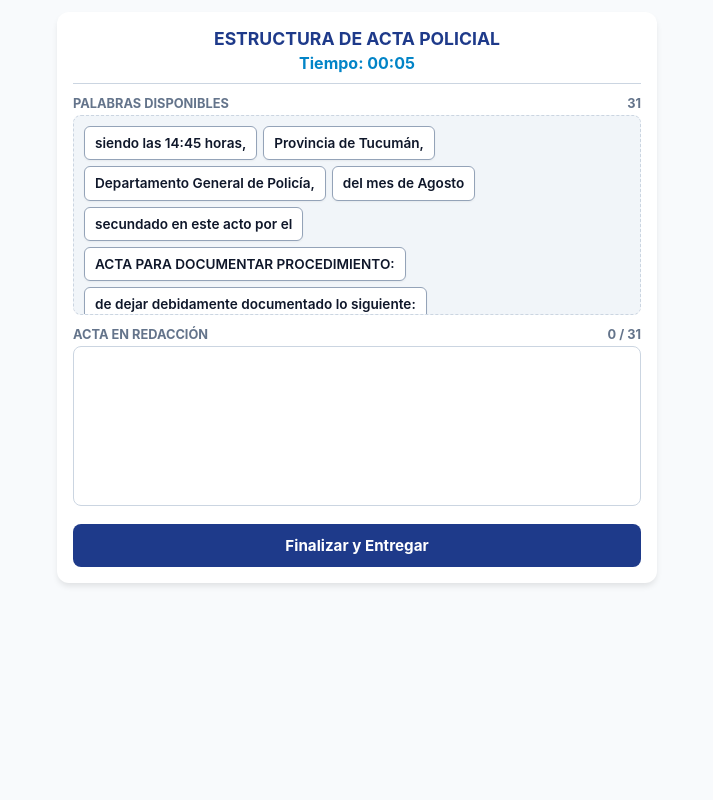
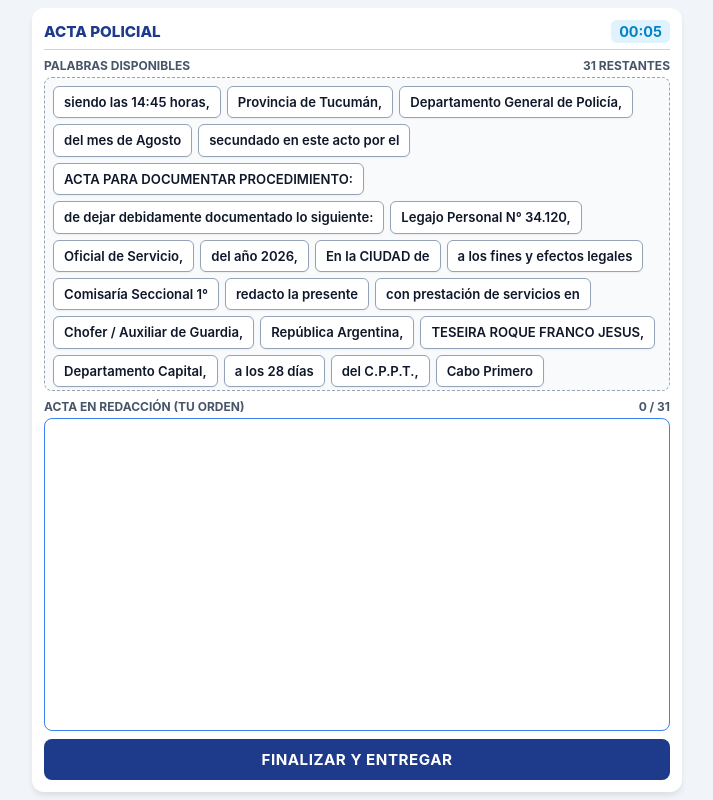
Before and after one commit to sergioponce88/REGIMEN_PENAL_JUVENIL_TUCUMAN, a plain HTML site: page index.html in a window 1280 px wide. Shown: the whole page, without its empty margins (283-996 px from the left). Drawn offline with Linux system fonts and the light colour scheme.

Commit message:
Refactor HTML structure and styles for clarity

```diff
--- a/index.html
+++ b/index.html
@@ -2,13 +2,13 @@
 <html lang="es">
 <head>
   <meta charset="UTF-8">
-  <meta name="viewport" content="width=device-width, initial-scale=1.0, maximum-scale=1.0, user-select=none">
+  <meta name="viewport" content="width=device-width, initial-scale=1.0, maximum-scale=1.0, user-scalable=no">
   <title>Evaluación Práctica: Acta de Procedimiento</title>
   <style>
     :root {
       --primary: #1e3a8a;
       --accent: #0284c7;
-      --bg: #f8fafc;
+      --bg: #f1f5f9;
       --card: #ffffff;
       --success: #16a34a;
       --error: #dc2626;
@@ -26,83 +26,108 @@
     body {
       background-color: var(--bg);
       color: #0f172a;
-      padding: 12px;
-      font-size: 15px;
+      height: 100vh;
+      display: flex;
+      flex-direction: column;
+      overflow: hidden;
+      padding: 8px;
     }
 
-    .container {
-      max-width: 600px;
+    .app-container {
+      max-width: 650px;
+      width: 100%;
+      height: 100%;
       margin: 0 auto;
       background: var(--card);
       border-radius: 12px;
-      padding: 16px;
+      padding: 12px;
       box-shadow: 0 4px 6px -1px rgba(0,0,0,0.1);
+      display: flex;
+      flex-direction: column;
+      gap: 8px;
     }
 
-    .header-box {
-      text-align: center;
-      margin-bottom: 12px;
-      border-bottom: 1px solid var(--border);
-      padding-bottom: 10px;
+    .header-compact {
+      display: flex;
+      justify-content: space-between;
+      align-items: center;
+      border-bottom: 1.5px solid var(--border);
+      padding-bottom: 6px;
     }
 
     h1 {
-      font-size: 1.1rem;
+      font-size: 0.95rem;
       color: var(--primary);
       text-transform: uppercase;
+      font-weight: 800;
     }
 
     .timer {
-      font-size: 1rem;
+      font-size: 0.9rem;
       font-weight: 700;
       color: var(--accent);
-      margin-top: 4px;
+      background: #e0f2fe;
+      padding: 3px 8px;
+      border-radius: 6px;
+    }
+
+    .panel-section {
+      display: flex;
+      flex-direction: column;
+      flex: 1;
+      min-height: 0;
     }
 
     .section-label {
-      font-size: 0.8rem;
+      font-size: 0.75rem;
       font-weight: 700;
       text-transform: uppercase;
-      color: #64748b;
-      margin: 8px 0 4px;
+      color: #475569;
+      margin-bottom: 4px;
       display: flex;
       justify-content: space-between;
     }
 
-    .bank-box, .target-box {
+    .box-container {
       border: 1.5px solid var(--border);
       border-radius: 8px;
-      padding: 10px;
-      min-height: 120px;
+      padding: 8px;
+      flex: 1;
+      overflow-y: auto;
       display: flex;
       flex-wrap: wrap;
       gap: 6px;
       align-content: flex-start;
-      margin-bottom: 12px;
+      background: #fafafa;
+      -webkit-overflow-scrolling: touch;
     }
 
-    .bank-box {
-      background-color: #f1f5f9;
+    .bank-theme {
+      background-color: #f8fafc;
       border-style: dashed;
-      max-height: 200px;
-      overflow-y: auto;
+      border-color: #94a3b8;
     }
 
-    .target-box {
+    .target-theme {
       background-color: #ffffff;
-      min-height: 160px;
+      border-color: #3b82f6;
     }
 
     .chip {
       background: white;
       border: 1px solid #94a3b8;
-      padding: 8px 10px;
+      padding: 7px 10px;
       border-radius: 6px;
-      font-size: 0.85rem;
+      font-size: 0.82rem;
       font-weight: 600;
       cursor: pointer;
+      line-height: 1.25;
+      user-select: none;
       box-shadow: 0 1px 2px rgba(0,0,0,0.05);
-      line-height: 1.2;
+    }
+
+    .chip:active {
+      transform: scale(0.96);
     }
 
     .chip.placed {
@@ -125,13 +150,14 @@
 
     .btn {
       width: 100%;
-      padding: 12px;
+      padding: 11px;
       border: none;
       border-radius: 8px;
       font-size: 0.95rem;
       font-weight: 700;
       cursor: pointer;
-      margin-top: 6px;
+      text-transform: uppercase;
+      letter-spacing: 0.5px;
     }
 
     .btn-primary {
@@ -149,7 +175,7 @@
       display: none;
       position: fixed;
       top: 0; left: 0; right: 0; bottom: 0;
-      background: rgba(0,0,0,0.6);
+      background: rgba(0,0,0,0.65);
       align-items: center;
       justify-content: center;
       padding: 16px;
@@ -161,7 +187,7 @@
       border-radius: 12px;
       padding: 20px;
       width: 100%;
-      max-width: 420px;
+      max-width: 380px;
       text-align: center;
     }
 
@@ -170,7 +196,7 @@
       padding: 10px;
       border: 1.5px solid var(--border);
       border-radius: 6px;
-      font-size: 1rem;
+      font-size: 0.95rem;
       margin: 12px 0;
       text-transform: uppercase;
     }
@@ -179,8 +205,8 @@
     .ranking-table {
       width: 100%;
       border-collapse: collapse;
-      margin-top: 12px;
-      font-size: 0.85rem;
+      margin-top: 8px;
+      font-size: 0.8rem;
     }
 
     .ranking-table th, .ranking-table td {
@@ -197,23 +223,29 @@
 </head>
 <body>
 
-  <div class="container" id="gameScreen">
-    <div class="header-box">
-      <h1>Estructura de Acta Policial</h1>
-      <div class="timer" id="timerDisplay">Tiempo: 00:00</div>
+  <div class="app-container" id="gameScreen">
+    <div class="header-compact">
+      <h1>Acta Policial</h1>
+      <div class="timer" id="timerDisplay">00:00</div>
     </div>
 
+    <!-- Banco de Palabras -->
+    <div class="panel-section">
       <div class="section-label">
         <span>Palabras Disponibles</span>
         <span id="bankCount">0</span>
       </div>
-    <div class="bank-box" id="bankBox"></div>
+      <div class="box-container bank-theme" id="bankBox"></div>
+    </div>
 
+    <!-- Redacción del Acta -->
+    <div class="panel-section">
       <div class="section-label">
-      <span>Acta en Redacción</span>
-      <span id="targetCount">0</span>
+        <span>Acta en Redacción (Tu orden)</span>
+        <span id="targetCount">0 / 31</span>
       </div>
-    <div class="target-box" id="targetBox"></div>
+      <div class="box-container target-theme" id="targetBox"></div>
+    </div>
 
     <button class="btn btn-primary" onclick="openFinishModal()">Finalizar y Entregar</button>
   </div>
@@ -221,35 +253,37 @@
   <!-- Modal de Calificación y Envío -->
   <div class="modal" id="finishModal">
     <div class="modal-content">
-      <h2>Registro del Cadete</h2>
-      <p style="font-size: 0.85rem; color: #64748b; margin-top: 4px;">Ingresa tus datos completos para registrar tu calificación.</p>
+      <h2 style="font-size: 1.1rem; color: var(--primary);">Registro del Cadete</h2>
+      <p style="font-size: 0.8rem; color: #64748b; margin-top: 4px;">Ingresa tus datos para calificar y guardar tu posición en el ranking.</p>
 
       <input type="text" id="cadetName" placeholder="APELLIDO Y NOMBRES" required>
 
       <button class="btn btn-primary" id="submitBtn" onclick="submitEvaluation()">Enviar Evaluación</button>
-      <button class="btn btn-secondary" onclick="closeModal()">Seguir Editando</button>
+      <button class="btn btn-secondary" onclick="closeModal()" style="margin-top: 6px;">Seguir Editando</button>
     </div>
   </div>
 
   <!-- Pantalla Final y Ranking -->
-  <div class="container" id="rankingScreen" style="display: none; margin-top: 16px;">
-    <div class="header-box">
+  <div class="app-container" id="rankingScreen" style="display: none; overflow-y: auto;">
+    <div class="header-compact">
       <h1>Resultado de Evaluación</h1>
-      <p id="userScoreDisplay" style="font-size: 1.1rem; font-weight: 700; margin-top: 6px;"></p>
     </div>
+    <p id="userScoreDisplay" style="font-size: 1rem; font-weight: 700; margin-top: 6px; text-align: center;"></p>
 
-    <div class="section-label">Ranking General</div>
+    <div class="section-label" style="margin-top: 10px;">Tabla de Posiciones</div>
+    <div style="flex: 1; overflow-y: auto;">
       <table class="ranking-table" id="rankingTable">
         <thead>
           <tr>
-          <th>Puesto</th>
+            <th>#</th>
             <th>Cadete</th>
-          <th>Aciertos</th>
+            <th>Puntos</th>
             <th>Tiempo</th>
           </tr>
         </thead>
         <tbody id="rankingBody"></tbody>
       </table>
+    </div>
   </div>
 
   <script>
@@ -294,7 +328,7 @@
       seconds++;
       const min = String(Math.floor(seconds / 60)).padStart(2, '0');
       const sec = String(seconds % 60).padStart(2, '0');
-      document.getElementById('timerDisplay').textContent = `Tiempo: ${min}:${sec}`;
+      document.getElementById('timerDisplay').textContent = `${min}:${sec}`;
     }, 1000);
 
     const bankBox = document.getElementById('bankBox');
@@ -330,7 +364,7 @@
     }
 
     function updateCounts() {
-      document.getElementById('bankCount').textContent = bankBox.children.length;
+      document.getElementById('bankCount').textContent = `${bankBox.children.length} restantes`;
       document.getElementById('targetCount').textContent = `${targetBox.children.length} / ${correctSequence.length}`;
     }
 
@@ -355,7 +389,7 @@
 
       clearInterval(timerInterval);
       document.getElementById('submitBtn').disabled = true;
-      document.getElementById('submitBtn').textContent = "Calificando...";
+      document.getElementById('submitBtn').textContent = "Guardando...";
 
       const placedChips = Array.from(targetBox.children);
       let correctAnswers = 0;
@@ -381,16 +415,16 @@
       };
 
       try {
-        if (SCRIPT_URL !== "URL_DE_TU_GOOGLE_APPS_SCRIPT") {
         await fetch(SCRIPT_URL, {
           method: 'POST',
           mode: 'no-cors',
-            headers: { 'Content-Type': 'application/json' },
+          headers: {
+            'Content-Type': 'text/plain;charset=utf-8'
+          },
           body: JSON.stringify(payload)
         });
-        }
       } catch (e) {
-        console.error(e);
+        console.error("Error al conectar con Google Sheets:", e);
       }
 
       closeModal();
@@ -400,10 +434,10 @@
     async function showResults(name, correct, total) {
       document.getElementById('gameScreen').style.display = 'none';
       const rankingScreen = document.getElementById('rankingScreen');
-      rankingScreen.style.display = 'block';
+      rankingScreen.style.display = 'flex';
 
       const scoreDisplay = document.getElementById('userScoreDisplay');
-      scoreDisplay.textContent = `Cadete: ${name} | Puntaje: ${correct}/${total} (${seconds} seg)`;
+      scoreDisplay.textContent = `${name}: ${correct}/${total} correctas (${seconds}s)`;
       scoreDisplay.style.color = correct === total ? "var(--success)" : "var(--error)";
 
       loadRanking(name, correct, seconds);
@@ -411,18 +445,23 @@
 
     async function loadRanking(currentName, currentScore, currentSec) {
       const tbody = document.getElementById('rankingBody');
-      tbody.innerHTML = '<tr><td colspan="4" style="text-align:center;">Cargando ranking...</td></tr>';
+      tbody.innerHTML = '<tr><td colspan="4" style="text-align:center;">Cargando posiciones...</td></tr>';
 
       let data = [];
       try {
-        if (SCRIPT_URL !== "URL_DE_TU_GOOGLE_APPS_SCRIPT") {
         const res = await fetch(SCRIPT_URL);
         data = await res.json();
+      } catch(e) {
+        console.error("Error al cargar datos del ranking:", e);
       }
-      } catch(e) {}
 
-      if (data.length === 0) {
-        data.push({ nombre: currentName, puntaje: `${currentScore} / ${correctSequence.length}`, tiempo: currentSec });
+      const exists = data.some(r => r.nombre === currentName && r.tiempo == currentSec);
+      if (!exists) {
+        data.push({
+          nombre: currentName,
+          puntaje: `${currentScore} / ${correctSequence.length}`,
+          tiempo: currentSec
+        });
       }
 
       data.sort((a, b) => {
```
Lines whose indentation alone changed are shown as unchanged.
